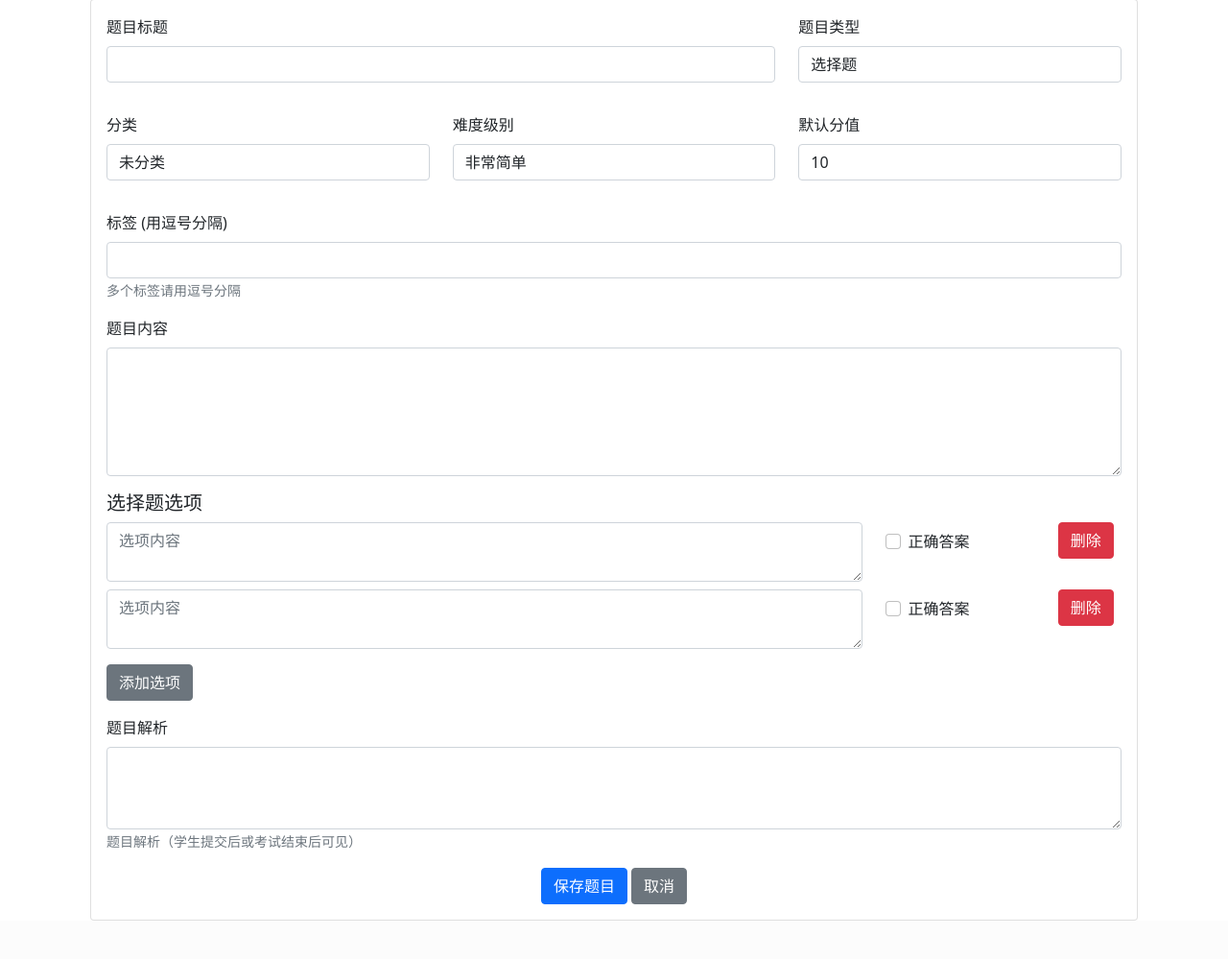
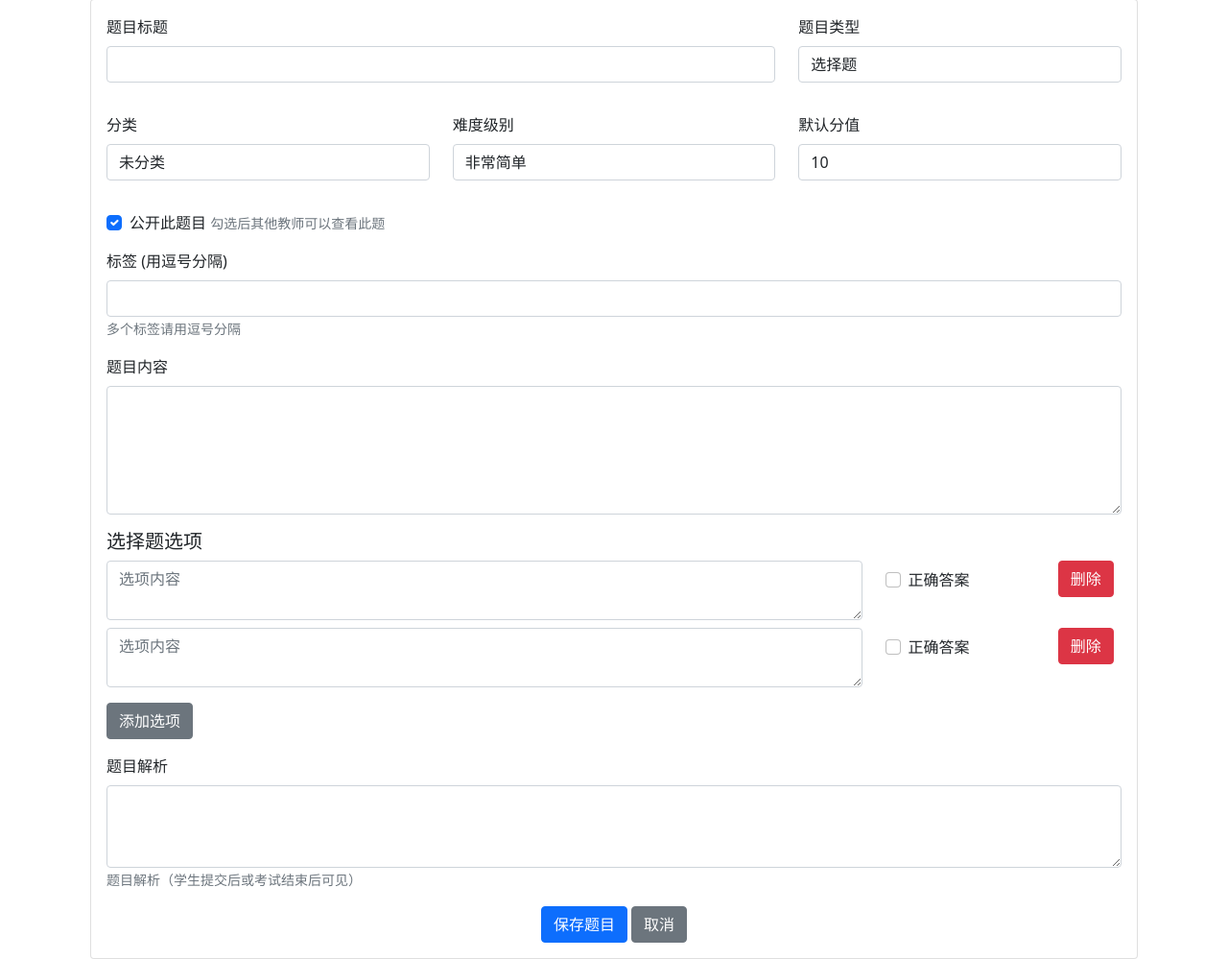
Before and after one commit to L-mkm/r-exam-system, a Flask app: page /questions/create in a window 1280 px wide. Shown: the part 137-1136 px from the top of the page at 96% size. Before the commit the page ends 1096 px from the top, so only its background shows below. Run offline with Flask 3, Linux system fonts and the light colour scheme; the visitor is signed in with stand-in values (Sample User, id 1); data comes from the database, SQL or seed files in the repository.

Commit message:
更新了题库管理系统4-权限控制

```diff
--- a/forms/question.py
+++ b/forms/question.py
@@ -36,6 +36,8 @@ class QuestionForm(FlaskForm):
 
     # 对于选择题的选项
     options = FieldList(FormField(OptionForm), min_entries=2, max_entries=10, render_kw={"class": "hidden-label"})
+    # 第八次修改
+    is_public = BooleanField('公开此题目', default=True)
 
     # 第六次
     def __init__(self, *args, **kwargs):
--- a/models/question.py
+++ b/models/question.py
@@ -23,6 +23,8 @@ class Question(db.Model):
     creator_id = db.Column(db.Integer, db.ForeignKey('user.id'))
     # 第七次修改
     test_code = db.Column(db.Text)  # R测试代码（对于编程题）
+    # 第八次修改
+    is_public = db.Column(db.Boolean, default=True)  # 是否所有教师可见
 
     # 第五次修改
     # 类别和标签关系
--- a/questions/routes.py
+++ b/questions/routes.py
@@ -55,8 +55,24 @@ def index():
     if difficulty_max > 0:
         query = query.filter(Question.difficulty <= difficulty_max)
 
-    # 如果不是管理员或教师，只能看到自己创建的题目
-    if not (current_user.is_admin() or current_user.is_teacher()):
+    # 第八次修改 这里先删了，以后考虑扩展
+    ## 如果不是管理员或教师，只能看到自己创建的题目
+    # if not (current_user.is_admin() or current_user.is_teacher()):
+        # query = query.filter(Question.creator_id == current_user.id)
+
+    # 第八次修改
+    # 如果不是管理员，只能看到自己的题目和公开题目
+    if current_user.is_admin():
+        # 管理员可以看到所有题目
+        pass
+    elif current_user.is_teacher():
+        # 教师可以看到自己的题目和其他公开题目
+        query = query.filter(or_(
+            Question.creator_id == current_user.id,
+            Question.is_public == True
+        ))
+    else:
+        # 学生只能看到自己参加的考试中的题目
         query = query.filter(Question.creator_id == current_user.id)
 
     # 分页
@@ -180,9 +196,15 @@ def edit(id):
     """编辑题目"""
     question = Question.query.get_or_404(id)
 
+    # 第八次修改，删除了以下
     # 检查权限 - 只有创建者、管理员或教师可以编辑
-    if not (current_user.is_admin() or current_user.is_teacher() or question.creator_id == current_user.id):
-        flash('您没有权限编辑此题目', 'danger')
+    # if not (current_user.is_admin() or current_user.is_teacher() or question.creator_id == current_user.id):
+        # flash('您没有权限编辑此题目', 'danger')
+        # return redirect(url_for('questions.index'))
+
+    # 改为：（管理员和题目创建者）
+    if not (current_user.is_admin() or question.creator_id == current_user.id):
+        flash('只有题目创建者和管理员可以编辑此题目', 'danger')
         return redirect(url_for('questions.index'))
 
     form = QuestionForm(obj=question)
@@ -214,6 +236,8 @@ def edit(id):
         question.explanation = form.explanation.data
         # 第七次修改
         question.test_code = form.test_code.data if form.question_type.data == 'programming' else None
+        # 第八次修改
+        question.is_public = form.is_public.data
 
         # 处理标签
         # 先清除旧标签
@@ -272,9 +296,15 @@ def delete(id):
     """删除题目"""
     question = Question.query.get_or_404(id)
 
+    # 第八次修改，删除了以下这行：
     # 检查权限 - 只有创建者、管理员或教师可以删除
-    if not (current_user.is_admin() or current_user.is_teacher() or question.creator_id == current_user.id):
-        flash('您没有权限删除此题目', 'danger')
+    # if not (current_user.is_admin() or current_user.is_teacher() or question.creator_id == current_user.id):
+        # flash('您没有权限删除此题目', 'danger')
+        # return redirect(url_for('questions.index'))
+
+    # 修改为：
+    if not (current_user.is_admin() or question.creator_id == current_user.id):
+        flash('只有题目创建者和管理员可以删除此题目', 'danger')
         return redirect(url_for('questions.index'))
 
     # 检查题目是否已被使用
--- a/templates/questions/create.html
+++ b/templates/questions/create.html
@@ -80,6 +80,12 @@
                             {% endif %}
                         </div>
                     </div>
+                </div>
+
+                <div class="mb-3 form-check">
+                    {{ form.is_public(class="form-check-input") }}
+                    {{ form.is_public.label(class="form-check-label") }}
+                    <small class="text-muted">勾选后其他教师可以查看此题</small>
                 </div>
 
                 <div class="mb-3">
--- a/templates/questions/edit.html
+++ b/templates/questions/edit.html
@@ -91,6 +91,12 @@
                             {% endif %}
                         </div>
                     </div>
+                </div>
+
+                <div class="mb-3 form-check">
+                    {{ form.is_public(class="form-check-input") }}
+                    {{ form.is_public.label(class="form-check-label") }}
+                    <small class="text-muted">勾选后其他教师可以查看此题</small>
                 </div>
 
                 <div class="mb-3">
```
Also changed, not shown: templates/questions/view.html (+9 -0 lines).
